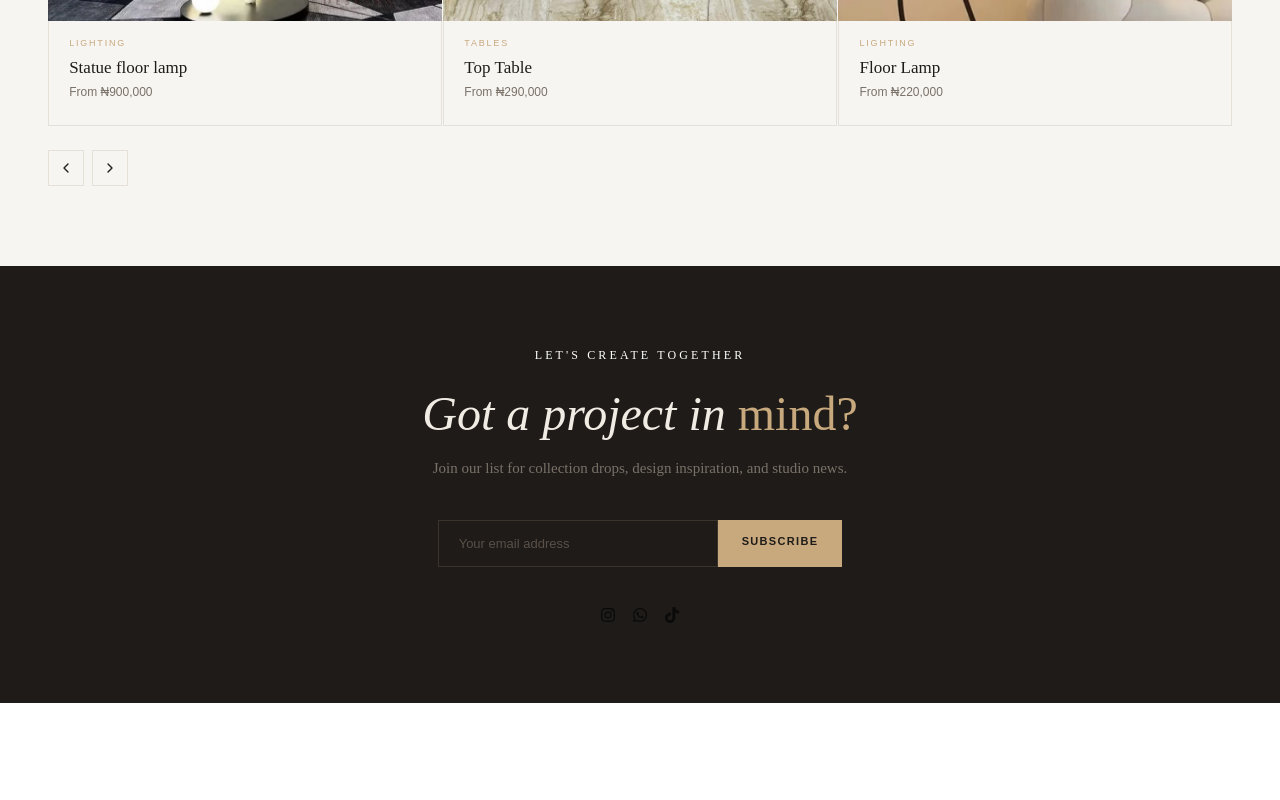
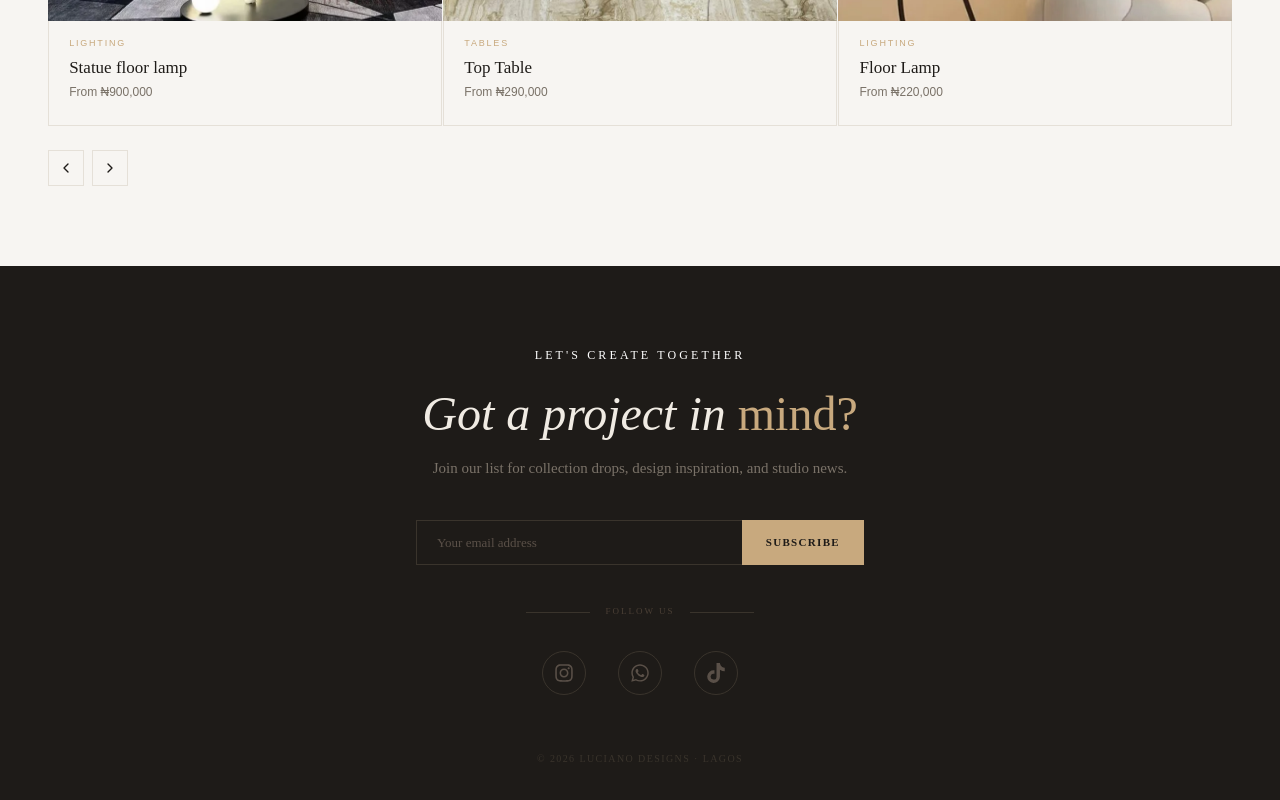
Before and after one commit to Ekeminieduok/luciano-designs, a Next.js app: page / in a window 1280 px wide. Shown: the part 2771-3571 px from the top of the page. Before the commit the page ends 3474 px from the top, so only its background shows below. Built offline with nearby package versions, Linux system fonts and the light colour scheme.

Commit message:
footer features

```diff
--- a/app/(public)/(home)/home.tsx
+++ b/app/(public)/(home)/home.tsx
@@ -120,7 +120,7 @@ export default function HomePage() {
           </h2>
           <p className="text-[18px] text-[#8a7e72] leading-[1.8] font-light mb-8 sm:mb-10">
             Every home has its own rhythm. We listen to yours before we design
-            anything — then we make it beautiful.
+            anything then we make it beautiful.
           </p>
           <Link
             href="/contact"
--- a/app/components/features/footer.tsx
+++ b/app/components/features/footer.tsx
@@ -1,47 +1,96 @@
 "use client";
 
 import Link from "next/link";
-import { FaInstagram } from "react-icons/fa6";
+import { FaInstagram, FaTiktok } from "react-icons/fa6";
 import { FaWhatsapp } from "react-icons/fa";
-import { FaTiktok } from "react-icons/fa";
+
+const socials = [
+  {
+    icon: FaInstagram,
+    href: "https://www.instagram.com/lucianodesignss_/",
+    label: "Instagram",
+  },
+  {
+    icon: FaWhatsapp,
+    href: "https://wa.me/2347039602582?text=Hi%20Luciano%20Designs%2C%20I%27d%20like%20to%20book%20a%20consultation",
+    label: "WhatsApp",
+  },
+  {
+    icon: FaTiktok,
+    href: "https://www.tiktok.com/@lucianodesigns",
+    label: "TikTok",
+  },
+];
 
 export default function Footer() {
   return (
-          <section className="bg-[#1e1b18] px-12 py-20 text-center">
+    <section className="bg-[#1e1b18] px-6 md:px-12 py-20 text-center">
       <p className="text-[12px] tracking-[0.26em] uppercase text-white mb-6">
         Let&apos;s create together
       </p>
       <h2
-      className="text-[48px] font-light italic text-[#f0ebe3] mb-4 leading-[1.1]"
+        className="text-[40px] md:text-[48px] font-light italic text-[#f0ebe3] mb-4 leading-[1.1]"
         style={{ fontFamily: "'Cormorant Garamond', serif" }}
       >
-      Got a project in <span className="not-italic text-[#c8a97e]">mind?</span>
+        Got a project in{" "}
+        <span className="not-italic text-[#c8a97e]">mind?</span>
       </h2>
       <p className="text-[15px] text-[#7a7268] font-light mb-10">
         Join our list for collection drops, design inspiration, and studio news.
       </p>
-    <div className="flex justify-center">
+
+      {/* Email input + subscribe */}
+      <div className="flex flex-col sm:flex-row justify-center items-stretch mb-10 w-full max-w-md mx-auto gap-0">
         <input
           type="email"
           placeholder="Your email address"
-        className="bg-transparent border border-[#3a342c] text-[#f0ebe3] placeholder-[#5a5048] text-[13px] px-5 py-3.25 w-70 outline-none"
-        style={{ fontFamily: "'Jost', sans-serif" }}
+          className="bg-transparent border border-[#3a342c] sm:border-r-0 text-[#f0ebe3] placeholder-[#5a5048] text-[13px] px-5 py-3 w-full outline-none focus:border-[#c8a97e] transition-colors duration-200"
         />
         <Link
           href="/contactus"
-        className="bg-[#c8a97e] text-[#1e1b18] text-[11px] font-semibold tracking-[0.12em] uppercase px-6 py-3.25 border-none cursor-pointer"
-        style={{ fontFamily: "'Jost', sans-serif" }}
+          className="bg-[#c8a97e] text-[#1e1b18] text-[11px] font-semibold tracking-[0.12em] uppercase px-6 py-3 no-underline hover:bg-[#b8956a] transition-colors duration-200 flex items-center justify-center shrink-0"
         >
           Subscribe
         </Link>
       </div>
 
-    <div className="flex flex-col sm:flex-row items-center justify-center gap-4 mt-10">
-        <FaInstagram />
-        <FaWhatsapp />
-        <FaTiktok />
+      {/* Divider */}
+      <div className="flex items-center justify-center gap-4 mb-8">
+        <div className="h-px w-16 bg-[#3a342c]" />
+        <p className="text-[9px] tracking-[0.22em] uppercase text-[#4a3f35]">
+          Follow us
+        </p>
+        <div className="h-px w-16 bg-[#3a342c]" />
       </div>
+
+      {/* Social icons */}
+      <div className="flex items-center justify-center gap-8">
+        {socials.map(({ icon: Icon, href, label }) => (
+          <a
+            key={label}
+            href={href}
+            target="_blank"
+            rel="noopener noreferrer"
+            aria-label={label}
+            className="
+              group relative
+              w-11 h-11 flex items-center justify-center
+              border border-[#3a342c] rounded-full
+              text-[#5a5048]
+              hover:border-[#c8a97e] hover:text-[#c8a97e]
+              transition-all duration-300
+              hover:scale-110 hover:shadow-[0_0_16px_rgba(200,169,126,0.2)]
+            "
+          >
+            <Icon size={20} />
+          </a>
+        ))}
+      </div>
+
+      {/* Bottom copyright */}
+      <p className="text-[10px] tracking-[0.14em] text-[#3a342c] uppercase mt-14">
+        © {new Date().getFullYear()} Luciano Designs · Lagos
+      </p>
     </section>
   );
-
 }
```
Lines whose indentation alone changed are shown as unchanged.
